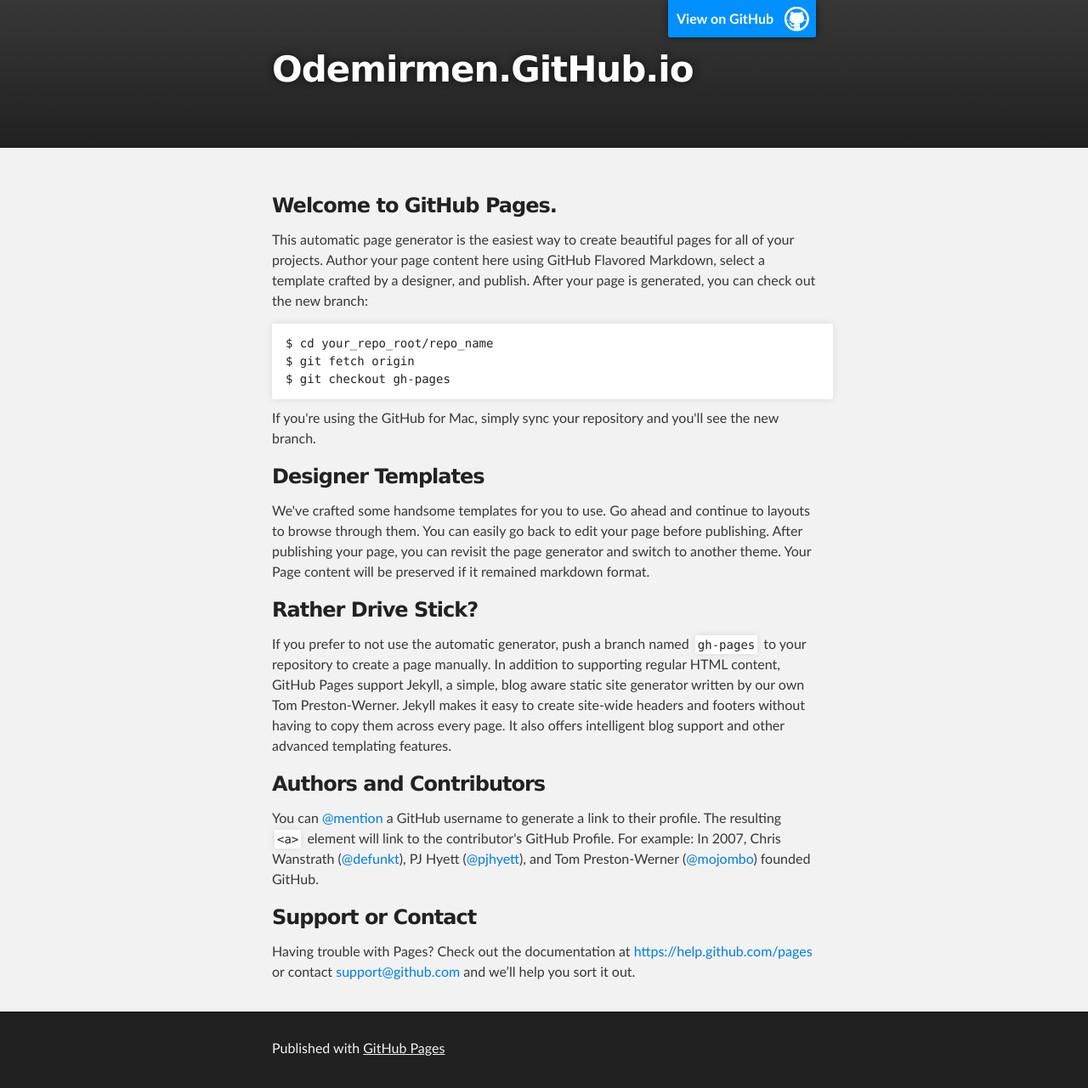
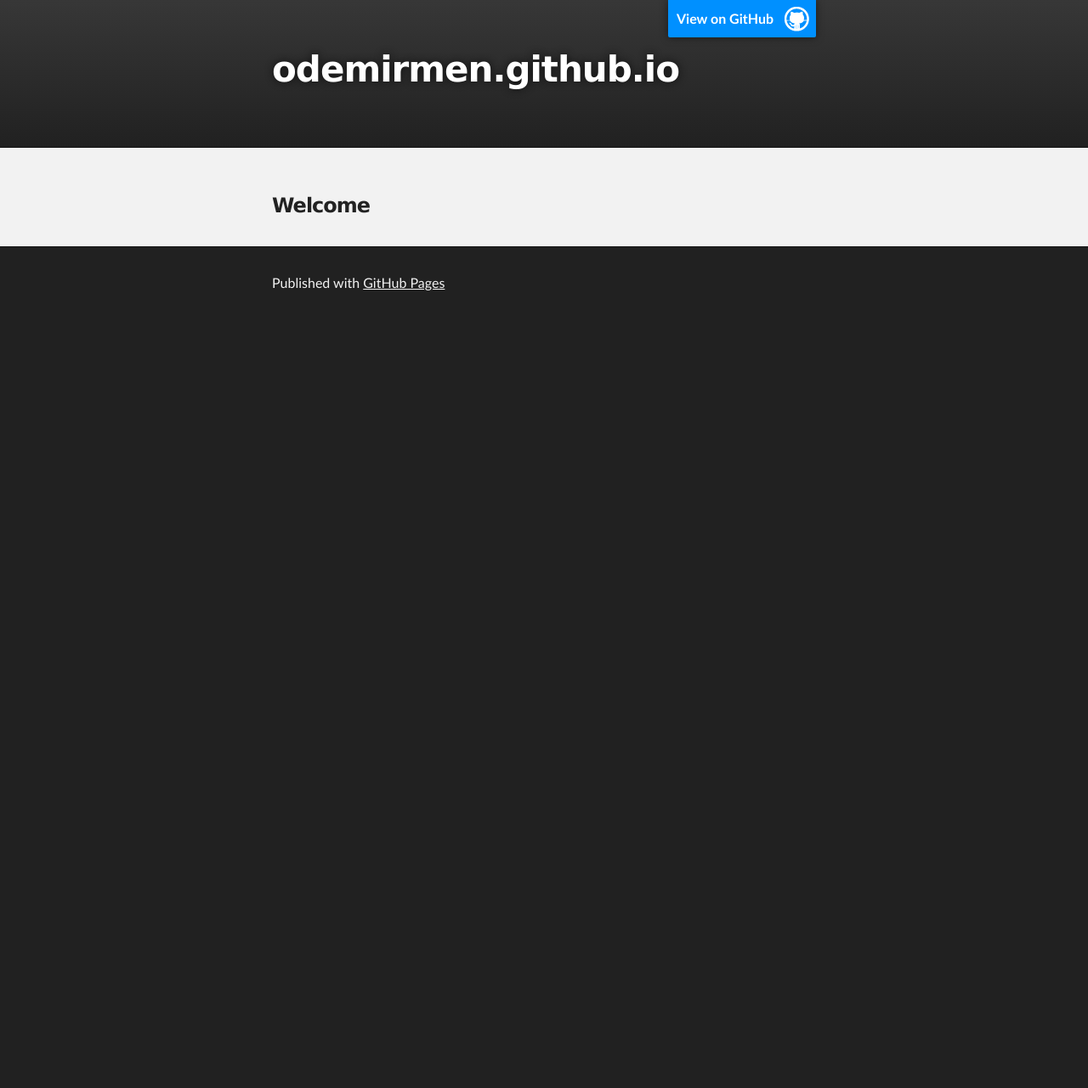
Before and after one commit to odemirmen/odemirmen.github.io, a plain HTML site: page index.html in a window 1280 px wide. Shown: the whole page at 85% size. After the commit the page ends 800 px from the top, so only its background shows below. Drawn offline with Linux system fonts and the light colour scheme.

Commit message:
Replace master branch with page content via GitHub

```diff
--- a/index.html
+++ b/index.html
@@ -4,11 +4,11 @@
   <head>
     <meta charset='utf-8'>
     <meta http-equiv="X-UA-Compatible" content="chrome=1">
-    <meta name="description" content="Odemirmen.GitHub.io : ">
+    <meta name="description" content="odemirmen.github.io : ">
 
     <link rel="stylesheet" type="text/css" media="screen" href="stylesheets/stylesheet.css">
 
-    <title>Odemirmen.GitHub.io</title>
+    <title>odemirmen.github.io</title>
   </head>
 
   <body>
@@ -18,7 +18,7 @@
         <header class="inner">
           <a id="forkme_banner" href="https://github.com/odemirmen">View on GitHub</a>
 
-          <h1 id="project_title">Odemirmen.GitHub.io</h1>
+          <h1 id="project_title">odemirmen.github.io</h1>
           <h2 id="project_tagline"></h2>
 
         </header>
@@ -28,36 +28,7 @@
     <div id="main_content_wrap" class="outer">
       <section id="main_content" class="inner">
         <h3>
-<a id="welcome-to-github-pages" class="anchor" href="#welcome-to-github-pages" aria-hidden="true"><span class="octicon octicon-link"></span></a>Welcome to GitHub Pages.</h3>
-
-<p>This automatic page generator is the easiest way to create beautiful pages for all of your projects. Author your page content here using GitHub Flavored Markdown, select a template crafted by a designer, and publish. After your page is generated, you can check out the new branch:</p>
-
-<pre><code>$ cd your_repo_root/repo_name
-$ git fetch origin
-$ git checkout gh-pages
-</code></pre>
-
-<p>If you're using the GitHub for Mac, simply sync your repository and you'll see the new branch.</p>
-
-<h3>
-<a id="designer-templates" class="anchor" href="#designer-templates" aria-hidden="true"><span class="octicon octicon-link"></span></a>Designer Templates</h3>
-
-<p>We've crafted some handsome templates for you to use. Go ahead and continue to layouts to browse through them. You can easily go back to edit your page before publishing. After publishing your page, you can revisit the page generator and switch to another theme. Your Page content will be preserved if it remained markdown format.</p>
-
-<h3>
-<a id="rather-drive-stick" class="anchor" href="#rather-drive-stick" aria-hidden="true"><span class="octicon octicon-link"></span></a>Rather Drive Stick?</h3>
-
-<p>If you prefer to not use the automatic generator, push a branch named <code>gh-pages</code> to your repository to create a page manually. In addition to supporting regular HTML content, GitHub Pages support Jekyll, a simple, blog aware static site generator written by our own Tom Preston-Werner. Jekyll makes it easy to create site-wide headers and footers without having to copy them across every page. It also offers intelligent blog support and other advanced templating features.</p>
-
-<h3>
-<a id="authors-and-contributors" class="anchor" href="#authors-and-contributors" aria-hidden="true"><span class="octicon octicon-link"></span></a>Authors and Contributors</h3>
-
-<p>You can <a href="https://github.com/blog/821" class="user-mention">@mention</a> a GitHub username to generate a link to their profile. The resulting <code>&lt;a&gt;</code> element will link to the contributor's GitHub Profile. For example: In 2007, Chris Wanstrath (<a href="https://github.com/defunkt" class="user-mention">@defunkt</a>), PJ Hyett (<a href="https://github.com/pjhyett" class="user-mention">@pjhyett</a>), and Tom Preston-Werner (<a href="https://github.com/mojombo" class="user-mention">@mojombo</a>) founded GitHub.</p>
-
-<h3>
-<a id="support-or-contact" class="anchor" href="#support-or-contact" aria-hidden="true"><span class="octicon octicon-link"></span></a>Support or Contact</h3>
-
-<p>Having trouble with Pages? Check out the documentation at <a href="https://help.github.com/pages">https://help.github.com/pages</a> or contact <a href="mailto:support@github.com">support@github.com</a> and we’ll help you sort it out.</p>
+<a id="welcome" class="anchor" href="#welcome" aria-hidden="true"><span class="octicon octicon-link"></span></a>Welcome</h3>
       </section>
     </div>
 
```
Also changed, not shown: params.json (+1 -1 lines).
